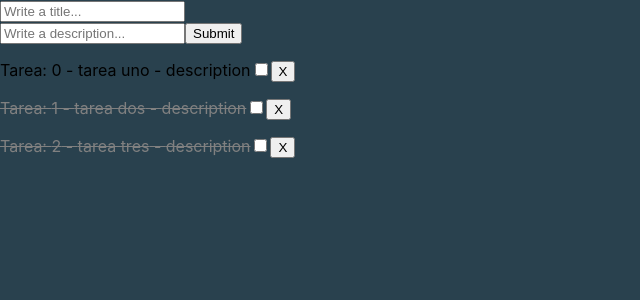
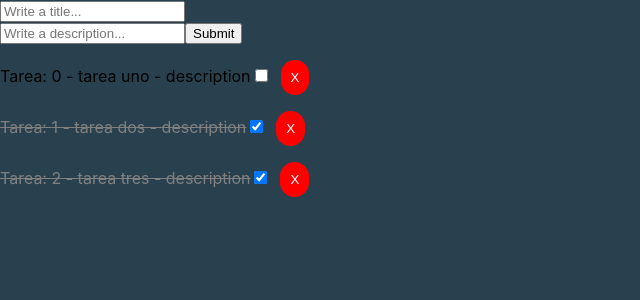
Before and after one commit to mauroolsen/ReactJS-development, a React (Create React App) app in the folder my-app/: page / in a window 1280 px wide. Shown: the top 300 px of the page, without its empty margins (0-640 px from the left). Built offline with nearby package versions, Linux system fonts and the light colour scheme.

Commit message:
checkbox and delete tasks

```diff
--- a/my-app/src/Components/App.js
+++ b/my-app/src/Components/App.js
@@ -20,10 +20,32 @@ class App extends React.Component {
 
   // Agregando task a state
   addTask = (task) => {
-    task={id: this.state.tasks.length, ...task}
+    task={
+      id: this.state.tasks.length,
+      ...task,
+       done: false
+    }
     this.setState({
       tasks: [...this.state.tasks, task]
     }, this.save);
+  }
+
+  checkDone = (id) => {
+    const newTasks = this.state.tasks.map(task =>{
+      if(task.id === id){
+        task.done = !task.done;
+      }
+      return task;
+    });
+    this.setState({
+      tasks: newTasks
+    });
+  }
+
+  deleteTask = (id)=>{
+    this.setState({
+      tasks: this.state.tasks.filter(task => task.id !== id)
+    });
   }
 
   save = () =>{
@@ -34,7 +56,11 @@ class App extends React.Component {
     return (
       <div className="App">
         <FormTask onSubmit={this.onSubmit}/>
-        <Tasks tasks = {this.state.tasks} />
+        <Tasks
+          tasks = {this.state.tasks}
+          deleteTask = {this.deleteTask}
+          checkDone = {this.checkDone}
+        />
       </div>
     );
   }
--- a/my-app/src/Components/Task.js
+++ b/my-app/src/Components/Task.js
@@ -2,13 +2,24 @@ import React from "react";
 import PropTypes from "prop-types";
 
 class Task extends React.Component {
+
   styleCompleted = () => {
     const { task } = this.props;
     return {
       color: task.done ? "gray" : "black",
       textDecoration: task.done ? "line-through" : "none",
     };
-  };
+  }
+  styleButton = () => {
+    return {
+      color: "white",
+      backgroundColor: "red",
+      border: "none",
+      borderRadius: "50px",
+      padding: "10px",
+      marginLeft: "10px"
+    }
+  }
 
   render() {
     const { task } = this.props;
@@ -16,8 +27,12 @@ class Task extends React.Component {
       <div>
         <p style={this.styleCompleted()}>
           Tarea: {task.id} - {task.title} - {task.description}
-          <input type="checkbox" />
-          <button >X</button>
+          <input
+            type="checkbox"
+            onChange={this.props.checkDone.bind(this, task.id)}
+            defaultChecked={task.done}
+          />
+          <button style={this.styleButton()} onClick = {this.props.deleteTask.bind(this, task.id)}>X</button>
         </p>
       </div>
     );
@@ -27,6 +42,7 @@ class Task extends React.Component {
 // Definiendo tipado de propiedad
 Task.propTypes = {
   task: PropTypes.object.isRequired,
+  deleteTask: PropTypes.func.isRequired
 };
 
 export default Task;
--- a/my-app/src/Components/Tasks.js
+++ b/my-app/src/Components/Tasks.js
@@ -12,7 +12,12 @@ class Tasks extends React.Component{
       <div>
         {this.props.tasks.map((e)=>{
           return(
-            <Task task = {e} key={e.id}/>
+            <Task
+              task = {e}
+              key={e.id}
+              deleteTask = {this.props.deleteTask}
+              checkDone = {this.props.checkDone}
+            />
           );
         })}
       </div>
@@ -22,7 +27,9 @@ class Tasks extends React.Component{
 
 // Definiendo tipado de propiedad
 Tasks.propTypes = {
-  tasks: PropTypes.array.isRequired
+  tasks: PropTypes.array.isRequired,
+  deleteTask: PropTypes.func.isRequired,
+  checkDone: PropTypes.func.isRequired
 }
 
 export default Tasks;
```
